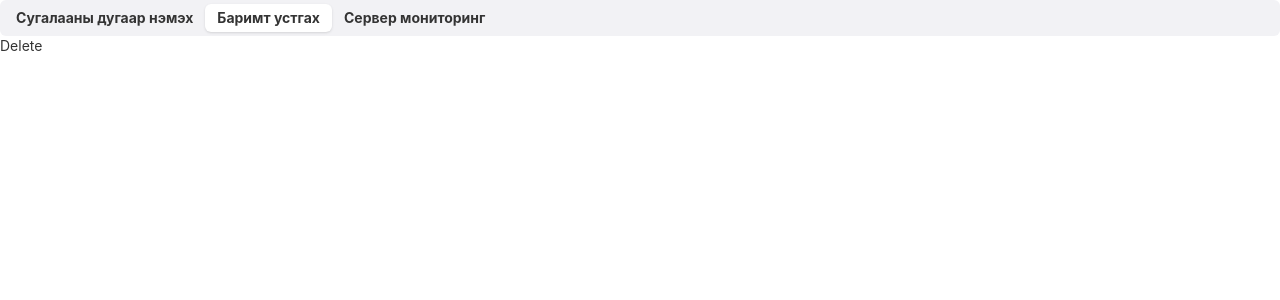
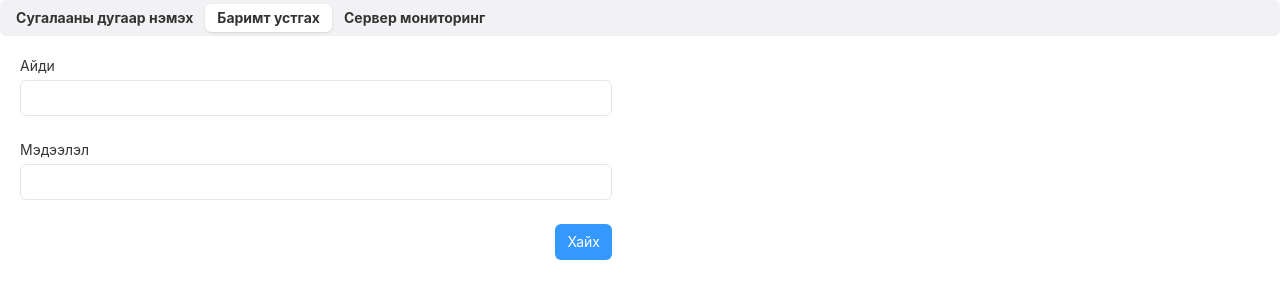
Before and after one commit to khashaaaa/ebarimt-check-interface, a React (Vite) app: page /delete-record in a window 1280 px wide. Shown: the top 300 px of the page. Built offline with nearby package versions, Linux system fonts and the light colour scheme.

Commit message:
Ebarimt delete function

```diff
--- /dev/null
+++ b/src/context/barimtcheck.jsx
@@ -0,0 +1,42 @@
+import axios from "axios"
+import { createContext, useCallback, useState } from "react"
+
+export const BarimtCheckContext = createContext()
+
+export const BarimtCheckProvider = ({ children }) => {
+	const [barimt, setBarimt] = useState(null)
+	const [barimtError, setBarimtError] = useState(null)
+	const [barimtLoading, setBarimtLoading] = useState(false)
+
+	const checkBarimt = useCallback(async (url, bodyParams) => {
+		setBarimtLoading(true)
+
+		try {
+			const response = await axios.post(url, bodyParams)
+			setBarimt(response.data)
+		} catch (err) {
+			setBarimtError(err.response.data.response)
+		} finally {
+			setBarimtLoading(false)
+		}
+	}, [])
+
+	const refreshBarimt = () => {
+		setBarimt(null)
+		setBarimtError(null)
+	}
+
+	return (
+		<BarimtCheckContext.Provider
+			value={{
+				checkBarimt,
+				barimt,
+				barimtError,
+				barimtLoading,
+				refreshBarimt,
+			}}
+		>
+			{children}
+		</BarimtCheckContext.Provider>
+	)
+}
--- /dev/null
+++ b/src/context/barimtdelete.jsx
@@ -0,0 +1,42 @@
+import axios from "axios"
+import { createContext, useCallback, useState } from "react"
+
+export const BarimtDeleteContext = createContext()
+
+export const BarimtDeleteProvider = ({ children }) => {
+	const [deleteResult, setDeleteResult] = useState(null)
+	const [deleteError, setDeleteError] = useState(null)
+	const [deleteLoading, setDeleteLoading] = useState(false)
+
+	const deleteBarimt = useCallback(async (url) => {
+		setDeleteLoading(true)
+
+		try {
+			const response = await axios.delete(url)
+			setDeleteResult(response.data)
+		} catch (err) {
+			setDeleteError(err.response.data.response)
+		} finally {
+			setDeleteLoading(false)
+		}
+	}, [])
+
+	const refreshDelete = () => {
+		setDeleteResult(null)
+		setDeleteError(null)
+	}
+
+	return (
+		<BarimtDeleteContext.Provider
+			value={{
+				deleteBarimt,
+				deleteResult,
+				deleteError,
+				deleteLoading,
+				refreshDelete,
+			}}
+		>
+			{children}
+		</BarimtDeleteContext.Provider>
+	)
+}
--- a/src/pages/checklottery.jsx
+++ b/src/pages/checklottery.jsx
@@ -1,20 +1,44 @@
-import { useContext, useEffect, useState } from 'react'
-import { Panel, Form, Input, Button, ButtonToolbar, Stack, Text, Animation, useToaster, Message, List } from 'rsuite'
-import { LotteryCheckContext } from '../context/lotterycheck'
-import { LotteryInsertContext } from '../context/lotteryinsert'
+import { useContext, useEffect, useState } from "react"
+import {
+	Panel,
+	Form,
+	Input,
+	Button,
+	ButtonToolbar,
+	Stack,
+	Text,
+	Animation,
+	useToaster,
+	Message,
+	List,
+	Checkbox,
+} from "rsuite"
+import { LotteryCheckContext } from "../context/lotterycheck"
+import { LotteryInsertContext } from "../context/lotteryinsert"
 
 export const CheckLottery = () => {
-    const [lottery, setLottery] = useState({ id: '', lottery_number: '' });
-    const [errors, setErrors] = useState({});
-    const [formKey, setFormKey] = useState(Date.now());
-    const { check, checkData, checkError, checkLoading, refreshCheck } = useContext(LotteryCheckContext);
-    const { insert, insertData, insertError, insertLoading, refreshInsert } = useContext(LotteryInsertContext);
+	const [is_organization, set_is_org] = useState(false)
+	const [lottery, setLottery] = useState({ id: "", lottery_number: "" })
+	const [errors, setErrors] = useState({})
+	const [formKey, setFormKey] = useState(Date.now())
+	const { check, checkData, checkError, checkLoading, refreshCheck } =
+		useContext(LotteryCheckContext)
+	const { insert, insertData, insertError, insertLoading, refreshInsert } =
+		useContext(LotteryInsertContext)
 
-    const toaster = useToaster();
+	const toaster = useToaster()
+
+	const messageCheckError = (msg) => {
+		return (
+			<Message showIcon type="error" closable>
+				<Text>{msg}</Text>
+			</Message>
+		)
+	}
 
 	const messageInsertSuccess = (msg) => {
 		return (
-            <Message showIcon type='success' closable>
+			<Message showIcon type="success" closable>
 				<Text>{msg}</Text>
 			</Message>
 		)
@@ -22,64 +46,95 @@ export const CheckLottery = () => {
 
 	const messageInsertError = (msg) => {
 		return (
-            <Message showIcon type='error' closable>
+			<Message showIcon type="error" closable>
 				<Text>{msg}</Text>
 			</Message>
 		)
 	}
 
 	const FindBarimt = (values, event) => {
-        event.preventDefault();
+		event.preventDefault()
 
-        const { store_number, transaction_number, amount } = values;
-        const newErrors = {};
+		const { store_number, transaction_number, amount } = values
+		const newErrors = {}
 
-        if (!store_number) newErrors.store_number = 'Энэ талбарыг бөглөнө үү.';
-        if (!transaction_number) newErrors.transaction_number = 'Энэ талбарыг бөглөнө үү.';
-        if (!amount) newErrors.amount = 'Энэ талбарыг бөглөнө үү.';
+		if (!store_number) newErrors.store_number = "Энэ талбарыг бөглөнө үү."
+		if (!transaction_number)
+			newErrors.transaction_number = "Энэ талбарыг бөглөнө үү."
+		if (!amount) newErrors.amount = "Энэ талбарыг бөглөнө үү."
 
 		if (Object.keys(newErrors).length > 0) {
-            setErrors(newErrors);
-            return;
+			setErrors(newErrors)
+			return
 		}
 
-        setErrors({});
-        check(`${import.meta.env.VITE_API_URL}/lottery/check`, values);
-    };
+		setErrors({})
+		check(`${import.meta.env.VITE_API_URL}/lottery/check`, {
+			store_number,
+			transaction_number,
+			amount,
+			is_organization,
+		})
+	}
 
 	const InsertLottery = () => {
-
-        if (lottery.lottery_number === '') {
+		if (lottery.lottery_number === "") {
 			return
 		}
 
 		insert(`${import.meta.env.VITE_API_URL}/lottery/insert`, {
 			id: checkData.response[0].id,
 			lottery_number: lottery.lottery_number,
-        });
-    };
+		})
+	}
+
+	useEffect(() => {
+		if (checkError) {
+			refreshCheck()
+			toaster.push(messageCheckError(checkError), {
+				placement: "bottomCenter",
+				duration: 2000,
+			})
+		}
+	}, [checkData, checkError])
 
 	useEffect(() => {
 		if (insertData && insertData?.status === 200) {
-            toaster.push(messageInsertSuccess(insertData?.data.response), { placement: 'bottomCenter', duration: 2000 });
-            setFormKey(Date.now());
-            setLottery({ id: '', lottery_number: '' });
+			toaster.push(messageInsertSuccess(insertData?.data.response), {
+				placement: "bottomCenter",
+				duration: 2000,
+			})
+			setFormKey(Date.now())
+			setLottery({ id: "", lottery_number: "" })
 			refreshCheck()
 			refreshInsert()
+		} else if (insertError) {
+			toaster.push(messageInsertError(insertError), {
+				placement: "bottomCenter",
+				duration: 2000,
+			})
 		}
-        else if (insertError) {
-            toaster.push(messageInsertError(insertError), { placement: 'bottomCenter', duration: 2000 })
-        }
-    }, [insertData, insertError]);
+	}, [insertData, insertError])
 
 	return (
-        <div style={{ display: 'grid', gridTemplateColumns: '1fr 1fr', gridColumnGap: '1rem' }}>
+		<div
+			style={{
+				display: "grid",
+				gridTemplateColumns: "1fr 1fr",
+				gridColumnGap: "1rem",
+			}}
+		>
 			<Panel>
 				<Form
 					key={formKey}
 					fluid
 					onSubmit={FindBarimt}
-                    formDefaultValue={{ store_number: '', transaction_number: '', amount: '' }}
+					formDefaultValue={{
+						store_number: "",
+						transaction_number: "",
+						amount: "",
+						is_organization: false,
+					}}
 				>
 					<Form.Group controlId="storeNumber">
 						<Form.ControlLabel>Дэлгүүрийн дугаар</Form.ControlLabel>
@@ -105,10 +160,22 @@ export const CheckLottery = () => {
 							errorPlacement="bottomStart"
 						/>
 					</Form.Group>
+					<Form.Group controlId="isOrganization">
+						<Checkbox
+							value={is_organization}
+							onChange={(check) => set_is_org(!check)}
+						>
+							Байгууллага эсэх
+						</Checkbox>
+					</Form.Group>
 					<Form.Group>
 						<Stack justifyContent="flex-end">
 							<ButtonToolbar>
-                                <Button type="submit" appearance="primary" loading={checkLoading}>
+								<Button
+									type="submit"
+									appearance="primary"
+									loading={checkLoading}
+								>
 									Шалгах
 								</Button>
 							</ButtonToolbar>
@@ -119,22 +186,70 @@ export const CheckLottery = () => {
 			<Animation.Collapse in={checkData ? true : false}>
 				<Panel>
 					<List bordered>
-                        <List.Item><Text weight="bold">ID: {checkData ? checkData.response[0].id : ''}</Text></List.Item>
-                        <List.Item><Text weight="bold">Дэлгүүрийн дугаар: {checkData ? checkData.response[0].store_number : ''}</Text></List.Item>
-                        <List.Item><Text weight="bold">Гүйлгээний дугаар: {checkData ? checkData.response[0].transaction_number : ''}</Text></List.Item>
-                        <List.Item><Text weight="bold">Үнийн дүн: {checkData ? checkData.response[0].amount : ''}</Text></List.Item>
-                        {
-                            checkData && checkData.response[0].lottery_number ?
-                                <List.Item><Text weight="bold">Сугалааны дугаар: {checkData.response[0].lottery_number}</Text></List.Item>
-                                :
-                                <div style={{ display: 'flex', justifyContent: 'flex-end', padding: '1rem' }}>
-                                    <Input onChange={e => setLottery({ lottery_number: e })} style={{ marginRight: '1rem', width: '24rem' }} placeholder='Сугалааны дугаар оруулах' />
-                                    <Button appearance='primary' onClick={InsertLottery} loading={insertLoading}>Хадгалах</Button>
+						<List.Item>
+							<Text weight="bold">
+								ID: {checkData ? checkData.response[0].id : ""}
+							</Text>
+						</List.Item>
+						<List.Item>
+							<Text weight="bold">
+								Дэлгүүрийн дугаар:{" "}
+								{checkData
+									? checkData.response[0].store_number
+									: ""}
+							</Text>
+						</List.Item>
+						<List.Item>
+							<Text weight="bold">
+								Гүйлгээний дугаар:{" "}
+								{checkData
+									? checkData.response[0].transaction_number
+									: ""}
+							</Text>
+						</List.Item>
+						<List.Item>
+							<Text weight="bold">
+								Үнийн дүн:{" "}
+								{checkData ? checkData.response[0].amount : ""}
+							</Text>
+						</List.Item>
+						{checkData && checkData.response[0].lottery_number ? (
+							<List.Item>
+								<Text weight="bold">
+									Сугалааны дугаар:{" "}
+									{checkData.response[0].lottery_number}
+								</Text>
+							</List.Item>
+						) : (
+							<div
+								style={{
+									display: "flex",
+									justifyContent: "flex-end",
+									padding: "1rem",
+								}}
+							>
+								<Input
+									onChange={(e) =>
+										setLottery({ lottery_number: e })
+									}
+									style={{
+										marginRight: "1rem",
+										width: "24rem",
+									}}
+									placeholder="Сугалааны дугаар оруулах"
+								/>
+								<Button
+									appearance="primary"
+									onClick={InsertLottery}
+									loading={insertLoading}
+								>
+									Хадгалах
+								</Button>
 							</div>
-                        }
+						)}
 					</List>
 				</Panel>
 			</Animation.Collapse>
 		</div>
-    );
-};
+	)
+}
--- a/src/pages/deleterecord.jsx
+++ b/src/pages/deleterecord.jsx
@@ -1,8 +1,206 @@
+import { useContext, useEffect, useState } from "react"
+import {
+	Animation,
+	Button,
+	ButtonToolbar,
+	Form,
+	Message,
+	Modal,
+	Panel,
+	Stack,
+	Text,
+	useToaster,
+} from "rsuite"
+import { BarimtCheckContext } from "../context/barimtcheck"
+import { BarimtDeleteContext } from "../context/barimtdelete"
+
 export const DeleteRecord = () => {
+	const [formKey, setFormKey] = useState(Date.now())
+	const [errors, setErrors] = useState({})
+	const { checkBarimt, barimt, barimtError, barimtLoading, refreshBarimt } =
+		useContext(BarimtCheckContext)
+	const {
+		deleteBarimt,
+		deleteResult,
+		deleteError,
+		deleteLoading,
+		refreshDelete,
+	} = useContext(BarimtDeleteContext)
+	const [confirmDelete, setConfirmDelete] = useState(false)
 
-    return (
-        <div>
-            Delete
-        </div>
-    )
+	const toaster = useToaster()
+
+	const messageCheckError = (msg) => {
+		return (
+			<Message showIcon type="error" closable>
+				<Text>{msg}</Text>
+			</Message>
+		)
+	}
+
+	const messageDeleteSuccess = (msg) => {
+		return (
+			<Message showIcon type="success" closable>
+				<Text>{msg}</Text>
+			</Message>
+		)
+	}
+
+	const messageDeleteError = (msg) => {
+		return (
+			<Message showIcon type="error" closable>
+				<Text>{msg}</Text>
+			</Message>
+		)
+	}
+
+	const FindBarimt = (values, event) => {
+		event.preventDefault()
+
+		const { id, date } = values
+		const newErrors = {}
+
+		if (!id) newErrors.id = "Талбарыг бөглөнө үү."
+		if (!date) newErrors.date = "Талбарыг бөглөнө үү."
+
+		if (Object.keys(newErrors).length > 0) {
+			setErrors(newErrors)
+			return
+		}
+
+		setErrors({})
+		checkBarimt(`${import.meta.env.VITE_API_URL}/barimt/find`, { id, date })
+	}
+
+	const DeleteBarimt = (id) => {
+		deleteBarimt(`${import.meta.env.VITE_API_URL}/barimt/delete/${id}`)
+		setConfirmDelete(false)
+	}
+
+	useEffect(() => {
+		if (barimt) {
+			setFormKey(Date.now())
+		}
+		if (barimtError) {
+			refreshBarimt()
+			toaster.push(messageCheckError(barimtError), {
+				placement: "bottomCenter",
+				duration: 2000,
+			})
+		}
+	}, [barimt, barimtError])
+
+	useEffect(() => {
+		if (deleteResult) {
+			refreshBarimt()
+			toaster.push(messageDeleteSuccess(deleteResult.response), {
+				placement: "bottomCenter",
+				duration: 2000,
+			})
+		} else if (deleteError) {
+			toaster.push(messageDeleteError(deleteError), {
+				placement: "bottomCenter",
+				duration: 2000,
+			})
+		}
+	}, [deleteResult, deleteError])
+
+	return (
+		<div
+			style={{
+				display: "grid",
+				gridTemplateColumns: "1fr 1fr",
+				gridColumnGap: "1rem",
+			}}
+		>
+			<Modal open={confirmDelete} onClose={() => setConfirmDelete(false)}>
+				<Modal.Header>Батлах</Modal.Header>
+				<Modal.Body>
+					Та энэ баримтыг устгахдаа итгэлтэй байна уу?
+				</Modal.Body>
+				<Modal.Footer>
+					<Button
+						onClick={() =>
+							DeleteBarimt(barimt && barimt.response[0].id)
+						}
+						appearance="primary"
+					>
+						Тийм
+					</Button>
+					<Button
+						onClick={() => setConfirmDelete(false)}
+						loading={deleteLoading}
+					>
+						Үгүй
+					</Button>
+				</Modal.Footer>
+			</Modal>
+			<Panel>
+				<Form
+					key={formKey}
+					fluid
+					onSubmit={FindBarimt}
+					formDefaultValue={{
+						id: "",
+						date: "",
+					}}
+				>
+					<Form.Group controlId="id">
+						<Form.ControlLabel>Айди</Form.ControlLabel>
+						<Form.Control
+							name="id"
+							errorMessage={errors.id}
+							errorPlacement="bottomStart"
+						/>
+					</Form.Group>
+					<Form.Group controlId="date">
+						<Form.ControlLabel>Мэдээлэл</Form.ControlLabel>
+						<Form.Control
+							name="date"
+							errorMessage={errors.date}
+							errorPlacement="bottomStart"
+						/>
+					</Form.Group>
+					<Form.Group>
+						<Stack justifyContent="flex-end">
+							<ButtonToolbar>
+								<Button
+									type="submit"
+									appearance="primary"
+									loading={barimtLoading}
+								>
+									Хайх
+								</Button>
+							</ButtonToolbar>
+						</Stack>
+					</Form.Group>
+				</Form>
+			</Panel>
+			<Animation.Collapse in={barimt && !deleteResult ? true : false}>
+				<Panel>
+					<Text weight="bold">
+						ID: {barimt ? barimt.response[0].id : ""}
+					</Text>
+					<Text weight="bold">
+						date: {barimt ? barimt.response[0].date : ""}
+					</Text>
+					<div
+						style={{
+							display: "flex",
+							justifyContent: "flex-end",
+							marginTop: "1rem",
+						}}
+					>
+						<Button
+							onClick={() => setConfirmDelete(true)}
+							appearance="primary"
+							color="yellow"
+						>
+							Устгах
+						</Button>
+					</div>
+				</Panel>
+			</Animation.Collapse>
+		</div>
+	)
 }
```
Also changed, not shown: src/context/lotterycheck.jsx (+18 -16 lines), src/context/lotteryinsert.jsx (+24 -16 lines), src/layout/layout.jsx (+27 -23 lines), src/main.jsx (+25 -13 lines), src/pages/servermonitor.jsx (+1 -6 lines), 1 other file (tests, documents, lock files or other folders). Lines whose indentation alone changed are shown as unchanged.
